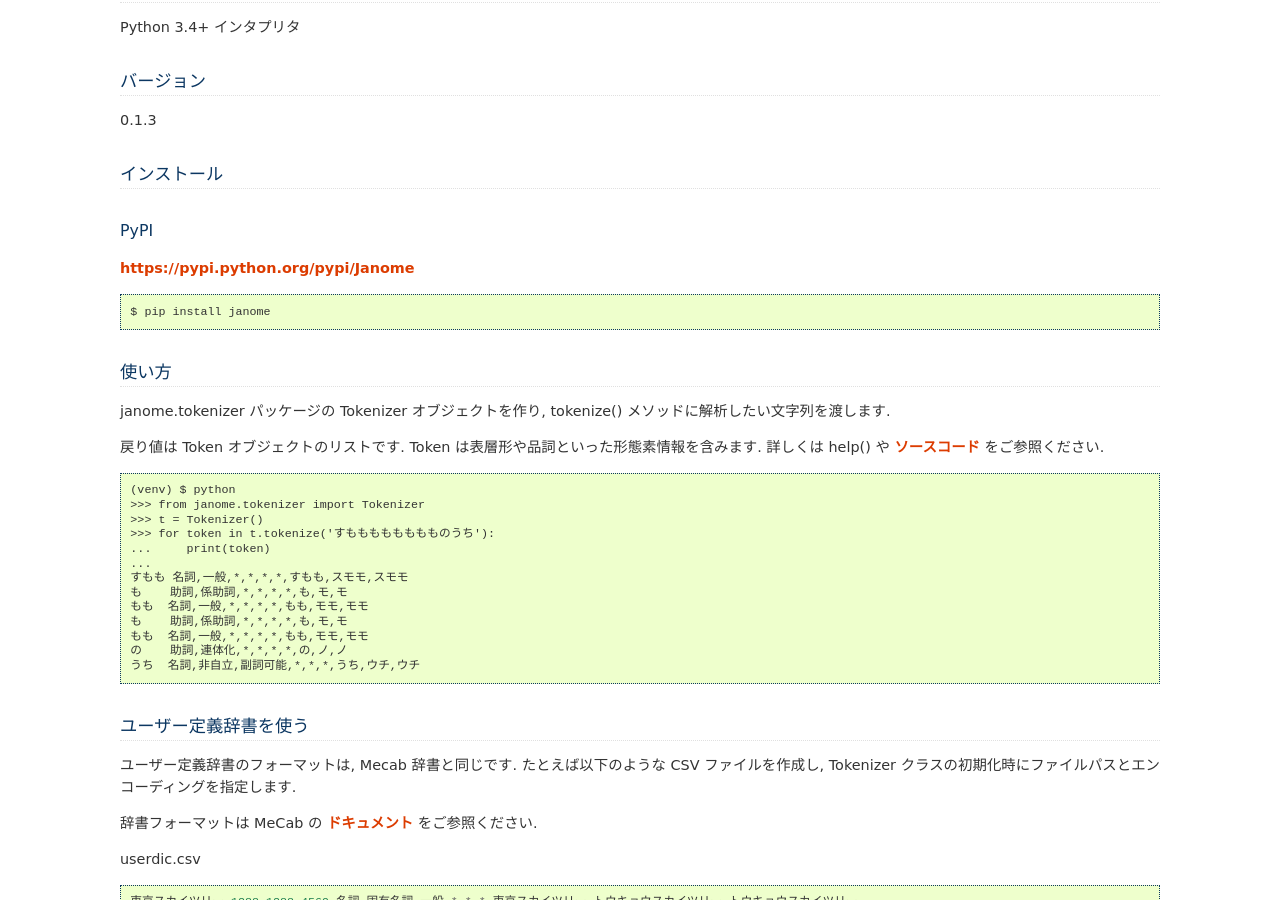
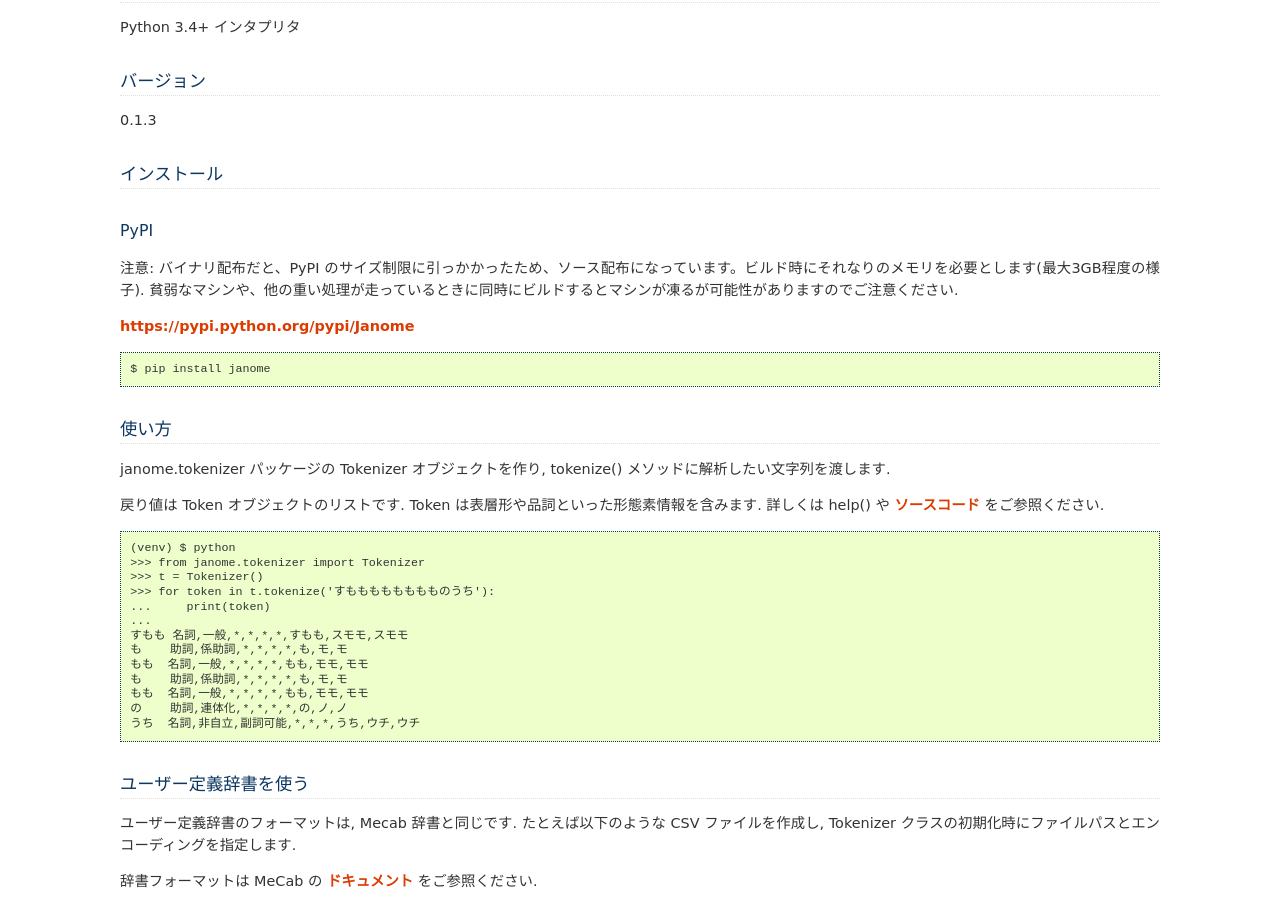
Before and after one commit to mocobeta/janome, a Sphinx documentation site: the page built from docs/index.rst, in a window 1280 px wide and 900 px high, scrolled down 475 px. Built offline with Sphinx 7.4.7, drawn with Linux system fonts in a browser that asks for light colours.

Commit message:
add notes.

```diff
--- a/docs/index.rst
+++ b/docs/index.rst
@@ -35,6 +35,8 @@
 
 PyPI
 ^^^^
+
+注意: バイナリ配布だと、PyPI のサイズ制限に引っかかったため、ソース配布になっています。ビルド時にそれなりのメモリを必要とします(最大3GB程度の様子). 貧弱なマシンや、他の重い処理が走っているときに同時にビルドするとマシンが凍るが可能性がありますのでご注意ください.
 
 `https://pypi.python.org/pypi/Janome <https://pypi.python.org/pypi/Janome>`_
 
```
